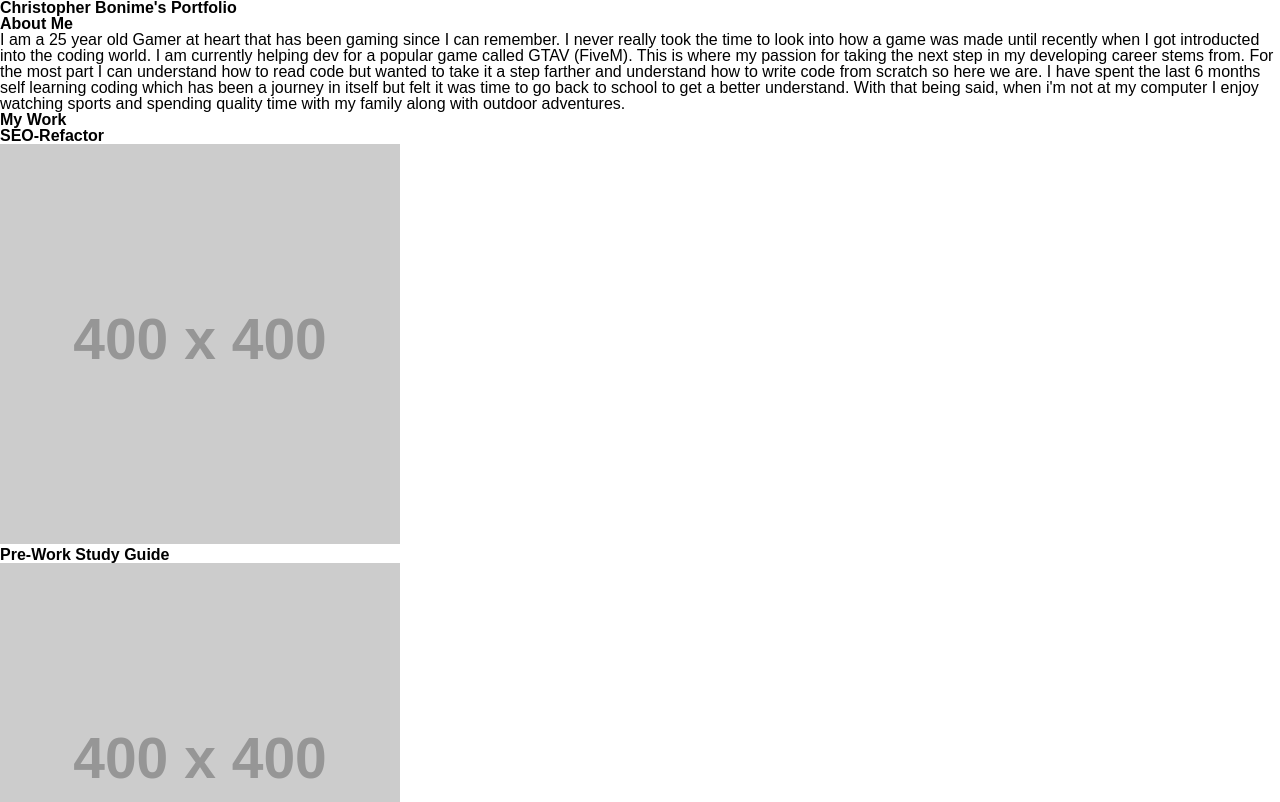
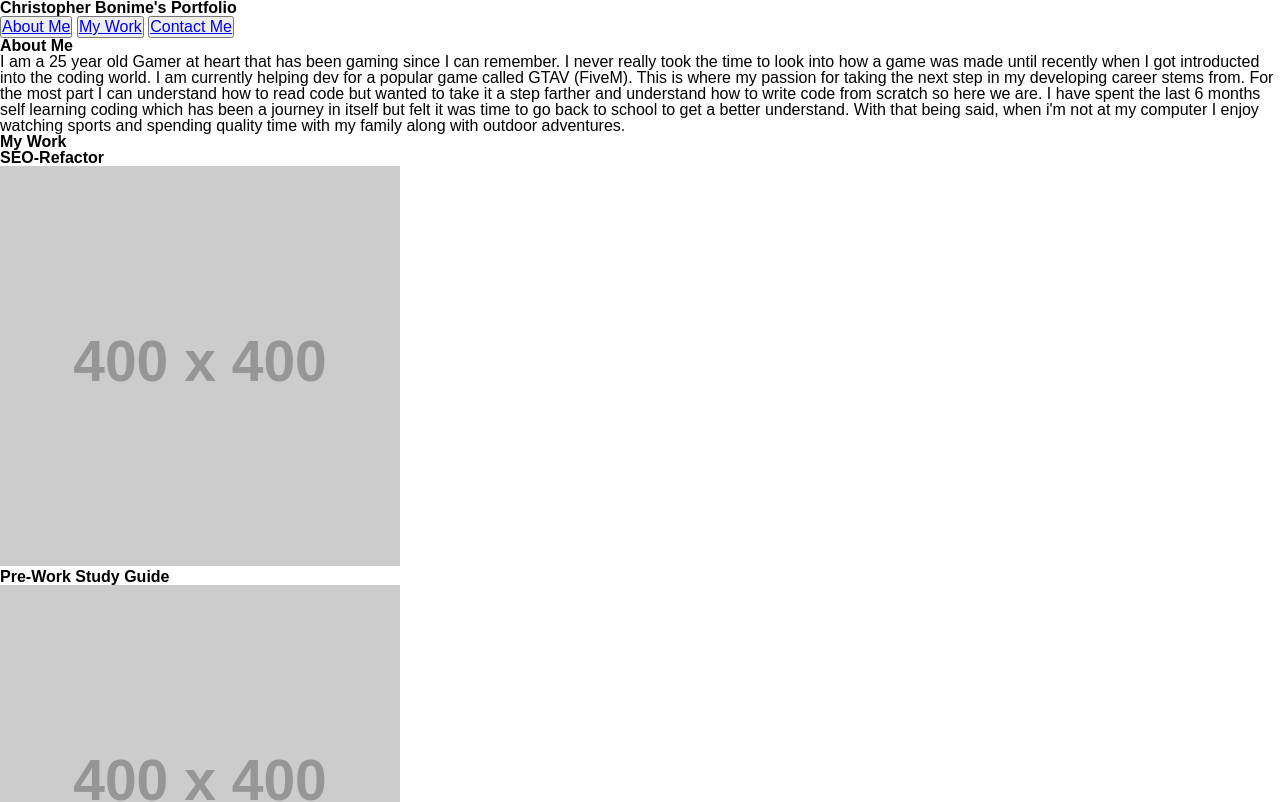
Before and after one commit to Cujion/my-portfolio, a plain HTML site: page index.html in a window 1280 px wide. Shown: the top 802 px of the page. Drawn offline with Linux system fonts and the light colour scheme; placeholder pictures from the web are drawn by us.

Commit message:
added working nav links and footer h3

```diff
--- a/index.html
+++ b/index.html
@@ -11,6 +11,13 @@
 <body>
     <header>
         <h1>Christopher Bonime's Portfolio</h1>
+        <nav>
+            <ul>
+                <button><li><a href="#aboutme">About Me</a></li></button>
+                <button><li><a href="#mywork">My Work</a></li></button>
+                <button><li><a href="#contactme">Contact Me</a></li></button>
+            </ul>
+        </nav>
     </header>
     <main>
         <section id="aboutme">
@@ -47,6 +54,7 @@
         </section>
     </main>
     <footer id="contactme">
+        <h3>Contact Me</h3>
         <ul>
             <li><a href="https://github.com/Cujion" target="_blank">GitHub</a></li>
             <li><a href="https://www.linkedin.com/in/christopher-bonime-115844257/" target="_blank">LinkedIn</a></li>
```
